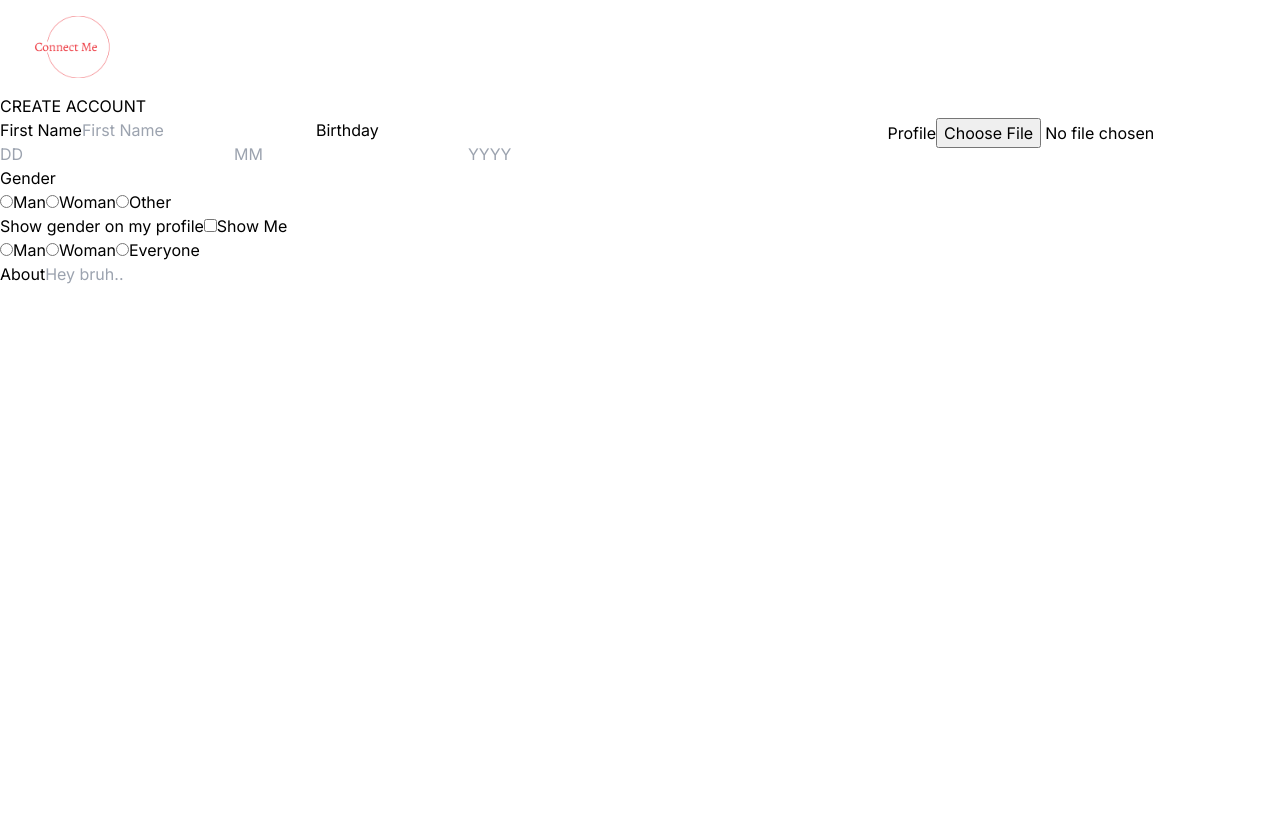
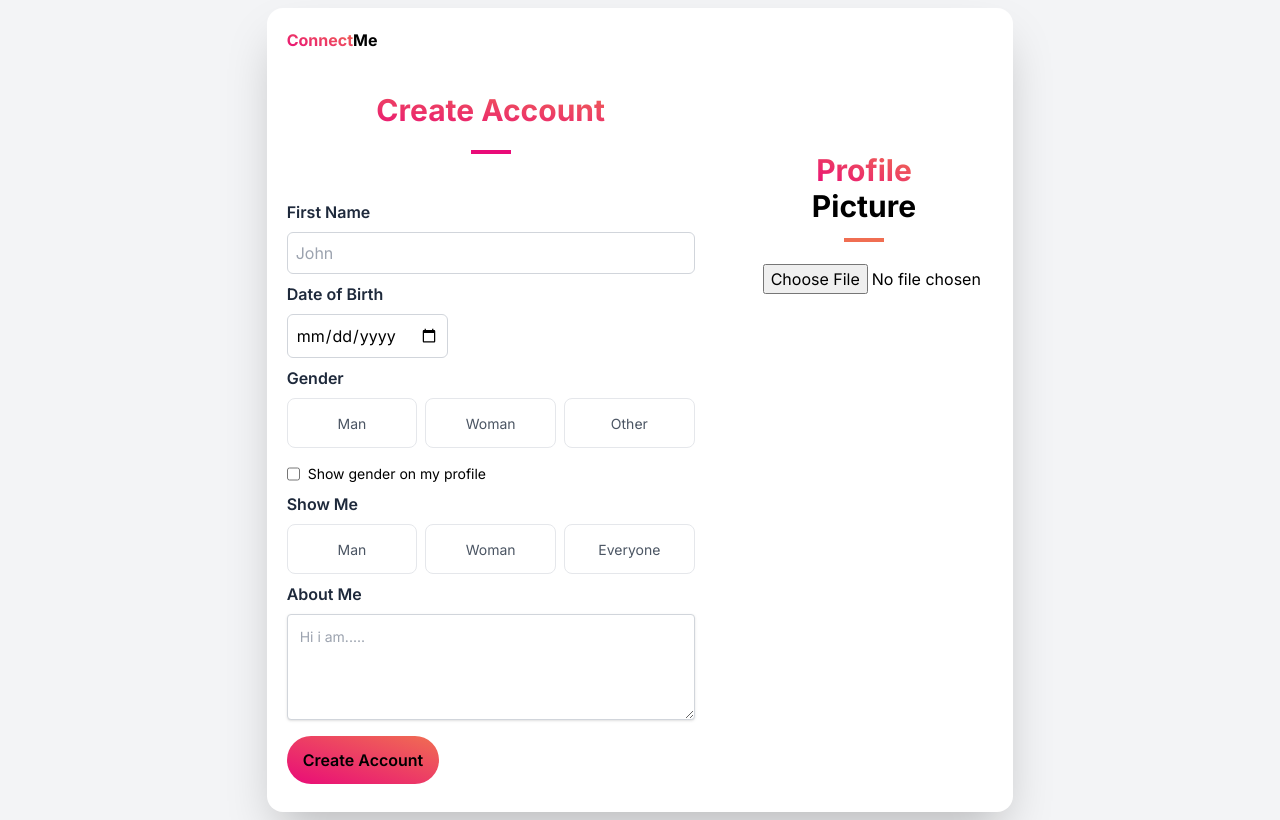
Before and after one commit to K-Aayush/ConnectMe, a Next.js app: page /onBoard in a window 1280 px wide. Built offline with nearby package versions, Linux system fonts and the light colour scheme.

Commit message:
restyling onBoard page

```diff
--- a/src/app/onBoard/page.tsx
+++ b/src/app/onBoard/page.tsx
@@ -1,7 +1,8 @@
 'use client'
 
+import { Button } from '@/components';
+import Image from 'next/image';
 import { useState } from 'react'
-import { NavBar } from '@/components'
 
 
 const OnBoard = () => {
@@ -25,172 +26,205 @@ const OnBoard = () => {
 
     return (
         <>
-            <NavBar
-                setShowModal={() => { }}
-                showLoginButton={false}
-            />
-
-            <div>
-                <h2>CREATE ACCOUNT</h2>
-
-                <form
-                className="flex justify-between"
-                action=""
-                >
-                    <section>
-                        <label htmlFor="first_name">First Name</label>
+            <div className="flex flex-col items-center justify-center min-h-screen py-2 bg-gray-100">
+                <div className="flex flex-col items-center justify-center w-full flex-1 px-20 text-center">
+                    <div className="bg-white rounded-2xl shadow-2xl flex w-2/3 max-w-4xl">
+                        <div className="w-3/5 p-5">
+                            <div className="text-left font-bold">
+                                <span className="text-transparent bg-clip-text bg-gradient-to-tr from-[#e90b78] to-[#f06e52]">Connect</span>Me
+                            </div>
+                            <div className="py-10">
+                                <h2 className="text-3xl font-bold text-transparent bg-clip-text bg-gradient-to-tr from-[#e90b78] to-[#f06e52] mb-2">Create Account</h2>
+                                <div className="border-2 w-10 border-[#e90b78] inline-block"></div>
+                            </div>
+                            <form>
+                                <div className="flex flex-col">
+                                    <label htmlFor="first_name" className="text-slate-800 font-semibold text-start">First Name</label>
                                     <input
                                         id="first_name"
                                         type="text"
                                         name="first_name"
-                            placeholder="First Name"
+                                        placeholder="John"
                                         required={true}
                                         value={""}
                                         onChange={handleChange}
+                                        className="border border-gray-300 rounded-md p-2 focus:outline-none focus:border-pink-500 my-2"
                                     />
+                                </div>
 
-                        <label>Birthday</label>
-                        <div>
+                                <div className="flex flex-col">
+                                    <label className="text-slate-800 font-semibold text-start">Date of Birth</label>
                                     <input
-                                id="dob_day"
-                                type="number"
-                                name="dob_day"
-                                placeholder="DD"
+                                        id="Date_of_Birth"
+                                        name="datetime"
+                                        type="date"
+                                        className="border w-fit p-2 border-gray-300 rounded-md focus:outline-none focus:border-pink-500 my-2"
                                         required={true}
-                                value={""}
-                                onChange={handleChange}
-                            />
-                            <input
-                                id="dob_month"
-                                type="number"
-                                name="dob_month"
-                                placeholder="MM"
-                                required={true}
-                                value={""}
-                                onChange={handleChange}
-                            />
-                            <input
-                                id="dob_year"
-                                type="number"
-                                name="dob_year"
-                                placeholder="YYYY"
-                                required={true}
-                                value={""}
                                         onChange={handleChange}
                                     />
                                 </div>
 
-                        <label>Gender</label>
-                        <div>
+                                <div className="flex flex-col">
+                                    <label className="text-slate-800 font-semibold text-start">Gender</label>
+                                    <div className="flex flex-row gap-2 my-2">
+                                        <label tabIndex={0} htmlFor="man-gender-identity" className="block w-full cursor-pointer rounded-lg border border-gray-200 p-3 text-gray-600 hover:border-black has-[:checked]:border-black has-[:checked]:bg-black has-[:checked]:text-white">
                                             <input
                                                 id="man-gender-identity"
+                                                tabIndex={-1}
                                                 type="radio"
                                                 name="gender_identity"
                                                 required={true}
                                                 value="man"
                                                 onChange={handleChange}
                                                 checked={false}
+                                                className="sr-only"
                                             />
-                            <label htmlFor="man-gender-identity">Man</label>
+                                            <span className="text-sm"> Man </span>
+                                        </label>
 
+                                        <label tabIndex={0} htmlFor="woman-gender-identity" className="block w-full cursor-pointer rounded-lg border border-gray-200 p-3 text-gray-600 hover:border-black has-[:checked]:border-black has-[:checked]:bg-black has-[:checked]:text-white">
                                             <input
                                                 id="woman-gender-identity"
+                                                tabIndex={-1}
                                                 type="radio"
                                                 name="gender_identity"
                                                 required={true}
                                                 value="woman"
                                                 onChange={handleChange}
                                                 checked={false}
+                                                className="sr-only"
                                             />
-                            <label htmlFor="woman-gender-identity">Woman</label>
+                                            <span className="text-sm"> Woman </span>
+                                        </label>
 
+                                        <label tabIndex={0} htmlFor="other-gender-identity" className="block w-full cursor-pointer rounded-lg border border-gray-200 p-3 text-gray-600 hover:border-black has-[:checked]:border-black has-[:checked]:bg-black has-[:checked]:text-white">
                                             <input
                                                 id="other-gender-identity"
+                                                tabIndex={-1}
                                                 type="radio"
                                                 name="gender_identity"
                                                 required={true}
                                                 value="other"
                                                 onChange={handleChange}
                                                 checked={false}
+                                                className="sr-only"
                                             />
-                            <label htmlFor="other-gender-identity">Other</label>
+                                            <span className="text-sm"> Other </span>
+                                        </label>
+                                    </div>
                                 </div>
 
-                        <label htmlFor="show-gender">Show gender on my profile</label>
+                                <div className="flex flex-row gap-2 my-2">
                                     <input
                                         id="show-gender"
                                         type="checkbox"
                                         name="show_gender"
                                         onChange={handleChange}
                                         checked={false}
+                                        className="accent-pink-500"
                                     />
+                                    <label htmlFor="show-gender" className="text-sm">Show gender on my profile</label>
+                                </div>
 
-                        <label>Show Me</label>
-                        <div>
+                                <div className="flex flex-col">
+                                    <label className="text-slate-800 font-semibold text-start">Show Me</label>
+                                    <div className="flex flex-row gap-2 my-2">
+                                        <label tabIndex={0} htmlFor="man-gender-identity" className="block w-full cursor-pointer rounded-lg border border-gray-200 p-3 text-gray-600 hover:border-black has-[:checked]:border-black has-[:checked]:bg-black has-[:checked]:text-white">
                                             <input
-                                id="man-gender-interest"
+                                                id="man-gender-identity"
+                                                tabIndex={-1}
                                                 type="radio"
-                                name="gender_interest"
+                                                name="gender_identity"
                                                 required={true}
                                                 value="man"
                                                 onChange={handleChange}
                                                 checked={false}
+                                                className="sr-only"
                                             />
-                            <label htmlFor="man-gender-interest">Man</label>
+                                            <span className="text-sm"> Man </span>
+                                        </label>
 
+                                        <label tabIndex={0} htmlFor="woman-gender-identity" className="block w-full cursor-pointer rounded-lg border border-gray-200 p-3 text-gray-600 hover:border-black has-[:checked]:border-black has-[:checked]:bg-black has-[:checked]:text-white">
                                             <input
-                                id="woman-gender-interest"
+                                                id="woman-gender-identity"
+                                                tabIndex={-1}
                                                 type="radio"
-                                name="gender_interest"
+                                                name="gender_identity"
                                                 required={true}
                                                 value="woman"
                                                 onChange={handleChange}
                                                 checked={false}
+                                                className="sr-only"
                                             />
-                            <label htmlFor="woman-gender-interest">Woman</label>
+                                            <span className="text-sm"> Woman </span>
+                                        </label>
 
+                                        <label tabIndex={0} htmlFor="everyone-gender-identity" className="block w-full cursor-pointer rounded-lg border border-gray-200 p-3 text-gray-600 hover:border-black has-[:checked]:border-black has-[:checked]:bg-black has-[:checked]:text-white">
                                             <input
-                                id="other-gender-interest"
+                                                id="everyone-gender-identity"
+                                                tabIndex={-1}
                                                 type="radio"
-                                name="gender_interest"
+                                                name="gender_identity"
                                                 required={true}
                                                 value="everyone"
                                                 onChange={handleChange}
                                                 checked={false}
+                                                className="sr-only"
                                             />
-                            <label htmlFor="other-gender-interest">Everyone</label>
+                                            <span className="text-sm"> Everyone </span>
+                                        </label>
+                                    </div>
                                 </div>
 
-                        <label htmlFor="about">About</label>
-                        <input
+                                <div className="flex flex-col">
+                                    <label className="text-slate-800 font-semibold text-start" htmlFor='about'>
+                                        About Me
+                                    </label>
+                                    <textarea
                                         id="about"
-                            type="text"
-                            name="about"
-                            required={true}
-                            placeholder="Hey bruh.."
+                                        typeof="text"
+                                        placeholder="Hi i am....."
                                         value={""}
                                         onChange={handleChange}
+                                        className="border border-gray-300 px-3 py-3 bg-white rounded text-sm shadow focus:outline-none focus:ring focus:ring-pink-500 w-full ease-linear transition-all duration-150 my-2" rows={4}
                                     />
-                    </section>
+                                </div>
 
-                    <section>
-                        <label htmlFor="photo">Profile</label>
+                                <div className="flex text-start my-2">
+                                    <Button
+                                        gradient
+                                        onClick={handleSubmit}
+                                        label="Create Account"
+                                    />
+                                </div>
+
+                            </form>
+                        </div>
+                        <div className="w-2/5 py-36 px-12">
+                            <h2 className="text-3xl font-bold mb-2"> <span className="text-transparent bg-clip-text bg-gradient-to-tr from-[#e90b78] to-[#f06e52]">Profile</span> Picture</h2>
+                            <div className="border-2 w-10 border-[#f06e52] inline-block mb-2"></div>
                             <input
                                 id="photo"
                                 type="file"
                                 name="photo"
                                 accept="image/*"
                                 onChange={handleImageChange}
+                                className="mt-2"
                             />
                             {profileImage && (
-                            <img
+                                <Image
                                     src={URL.createObjectURL(profileImage)}
                                     alt="Profile Preview"
-                                style={{ maxWidth: '500px', maxHeight: '500px', marginTop: '10px' }}
+                                    className="mt-4 rounded"
+                                    width={200}
+                                    height={200}
                                 />
                             )}
-                    </section>
-                </form>
+                        </div>
+                    </div>
+
+                </div>
+
             </div>
         </>
     )
```
Lines whose indentation alone changed are shown as unchanged.
